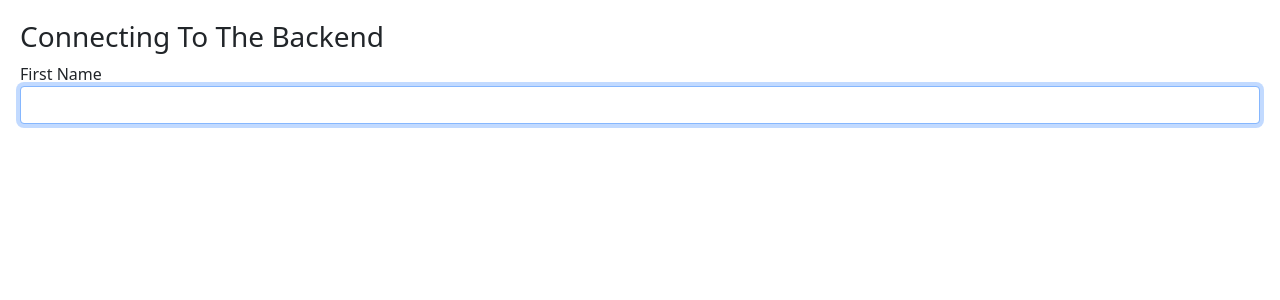
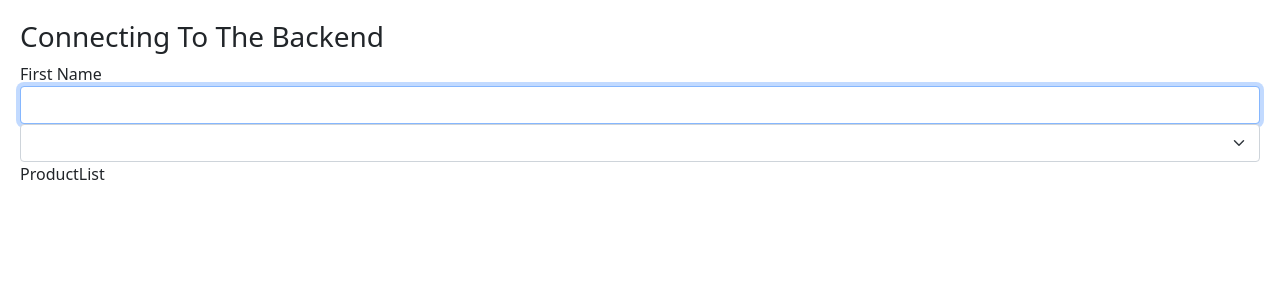
Before and after one commit to RiFactor/mosh-react-18-app, a React (Vite) app: page / in a window 1280 px wide. Shown: the top 300 px of the page. Built offline with nearby package versions, Linux system fonts and the light colour scheme.

Commit message:
What: Connecting to the Backend - Effect Dependencies

```diff
--- a/src/App.tsx
+++ b/src/App.tsx
@@ -22,7 +22,9 @@
 import ExpenseTracker from "expense-tracker/ExpenseTracker";
 import ExpenseDisplay from "expense-tracker-final/ExpenseDisplay";
 import ExpenseView from "expense-tracker/ExpenseView";
-import ConnectingToTheBackend from "components/ConnectingToTheBackend";
+import ConnectingToTheBackend from "components/ServerModule/ConnectingToTheBackend";
+import ProductList from "components/ServerModule/ProductList";
+import ProductDisplay from "components/ServerModule/ProductDisplay";
 
 const App = () => {
   const [cartItems, setCartItems] = useState(["shirt", "hat"]);
@@ -113,6 +115,7 @@
       {/* <ExpenseDisplay />
       <ExpenseTracker /> */}
       <ConnectingToTheBackend />
+      <ProductDisplay />
     </div>
   );
 };
--- /dev/null
+++ b/src/components/ServerModule/ProductDisplay.tsx
@@ -0,0 +1,22 @@
+import { useState } from "react";
+import ProductList from "./ProductList";
+
+const ProductDisplay = () => {
+  const [category, setCategory] = useState("");
+
+  return (
+    <div>
+      <select
+        className="form-select"
+        onChange={(event) => setCategory(event.target.value)}
+      >
+        <option value=""></option>
+        <option value="Clothing">Clothing</option>
+        <option value="Household">Household</option>
+      </select>
+      <ProductList category={category} />
+    </div>
+  );
+};
+
+export default ProductDisplay;
--- /dev/null
+++ b/src/components/ServerModule/ProductList.tsx
@@ -0,0 +1,15 @@
+import { useEffect, useState } from "react";
+
+const ProductList = ({ category }: { category: string }) => {
+  const [products, setProducts] = useState<string[]>([]);
+  // QUESTION -- why does the array symbol need to be written twice: string[]([])
+
+  useEffect(() => {
+    console.log("Fetching products in ", category);
+    setProducts(["Clothing", "Household"]);
+  }, [category]);
+
+  return <div>ProductList</div>;
+};
+
+export default ProductList;
```
Also changed, not shown: Notes/notes.md (+6 -0 lines), src/components/ServerModule/ConnectingToTheBackend.tsx (renamed from src/components/ConnectingToTheBackend.tsx).
